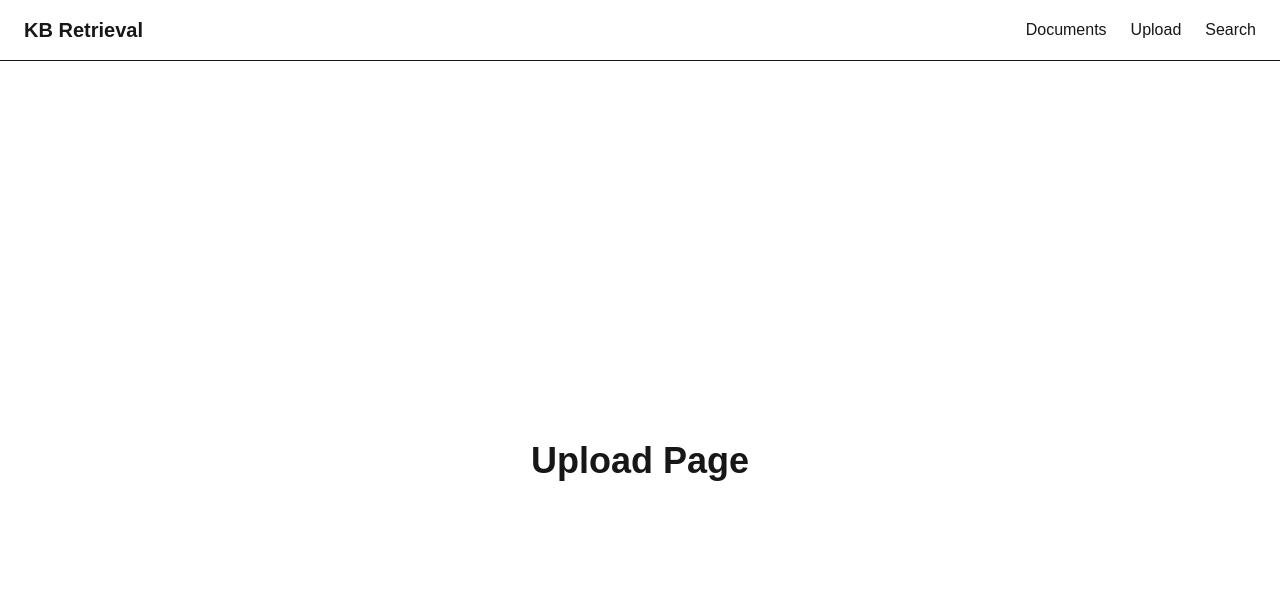
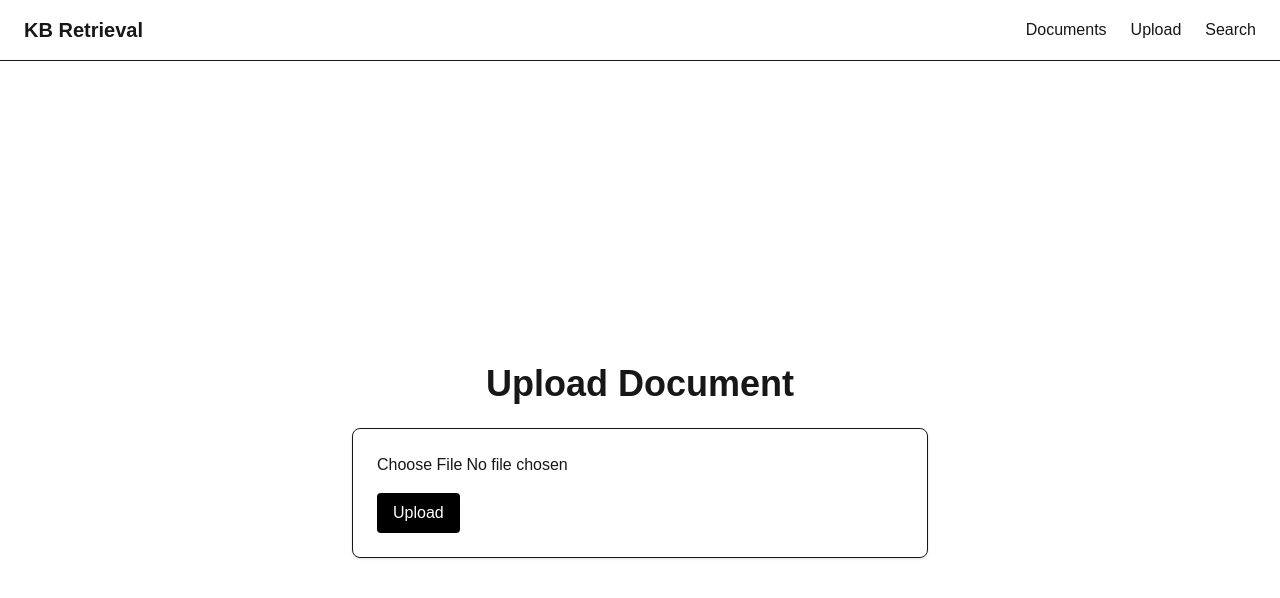
Before and after one commit to Akmalm1076/knowledge-base-retrieval-system, a Next.js app in the folder frontend/: page /upload in a window 1280 px wide. Shown: the top 598 px of the page. Built offline with nearby package versions, Linux system fonts and the light colour scheme.

Commit message:
feat: implement document upload frontend integration

```diff
--- a/frontend/app/upload/page.tsx
+++ b/frontend/app/upload/page.tsx
@@ -1,7 +1,15 @@
+import UploadForm from "@/components/UploadForm";
+
 export default function UploadPage() {
   return (
-    <main className="flex min-h-screen items-center justify-center">
-      <h1 className="text-4xl font-bold">Upload Page</h1>
+    <main className="flex min-h-screen items-center justify-center px-4">
+      <div className="w-full max-w-xl">
+        <h1 className="mb-6 text-center text-4xl font-bold">
+          Upload Document
+        </h1>
+
+        <UploadForm />
+      </div>
     </main>
   );
 }
--- /dev/null
+++ b/frontend/components/UploadForm.tsx
@@ -0,0 +1,65 @@
+"use client";
+
+import { useState } from "react";
+import { uploadDocument } from "@/services/uploadService";
+
+export default function UploadForm() {
+  const [selectedFile, setSelectedFile] = useState<File | null>(null);
+  const [message, setMessage] = useState("");
+
+  const handleFileChange = (
+    event: React.ChangeEvent<HTMLInputElement>
+  ) => {
+    const file = event.target.files?.[0] || null;
+    setSelectedFile(file);
+
+    setMessage("");
+  };
+
+  const handleUpload = async () => {
+    if (!selectedFile) {
+      setMessage("Please select a PDF file.");
+      return;
+    }
+
+    try {
+      const response = await uploadDocument(selectedFile);
+      setMessage(response.message);
+    } catch (error) {
+      setMessage("Upload failed.");
+      console.error(error);
+    }
+  };
+
+  return (
+    <div className="rounded-lg border p-6 shadow-sm">
+      <div className="space-y-4">
+        <input
+          type="file"
+          accept=".pdf"
+          onChange={handleFileChange}
+          className="block w-full"
+        />
+
+        {selectedFile && (
+          <p className="text-sm text-gray-600">
+            Selected File: {selectedFile.name}
+          </p>
+        )}
+
+        <button
+          onClick={handleUpload}
+          className="rounded bg-black px-4 py-2 text-white"
+        >
+          Upload
+        </button>
+
+        {message && (
+          <p className="text-sm">
+            {message}
+          </p>
+        )}
+      </div>
+    </div>
+  );
+}
--- /dev/null
+++ b/frontend/services/uploadService.ts
@@ -0,0 +1,19 @@
+export async function uploadDocument(file: File) {
+  const formData = new FormData();
+
+  formData.append("file", file);
+
+  const response = await fetch(
+    "http://localhost:8000/api/v1/upload",
+    {
+      method: "POST",
+      body: formData,
+    }
+  );
+
+  if (!response.ok) {
+    throw new Error("Upload failed");
+  }
+
+  return response.json();
+}
```
Also changed, not shown: 1 other file (tests, documents, lock files or other folders).
